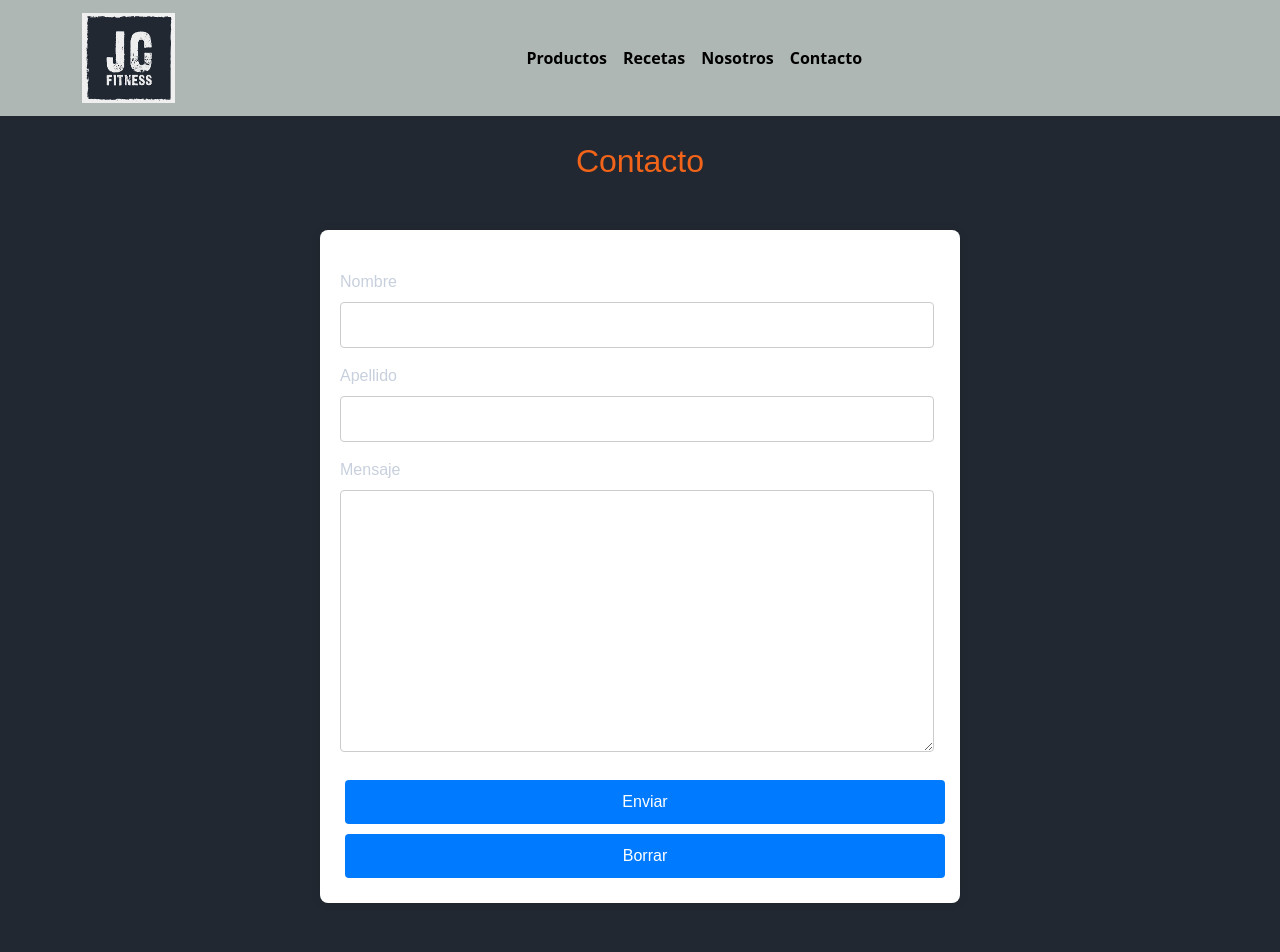
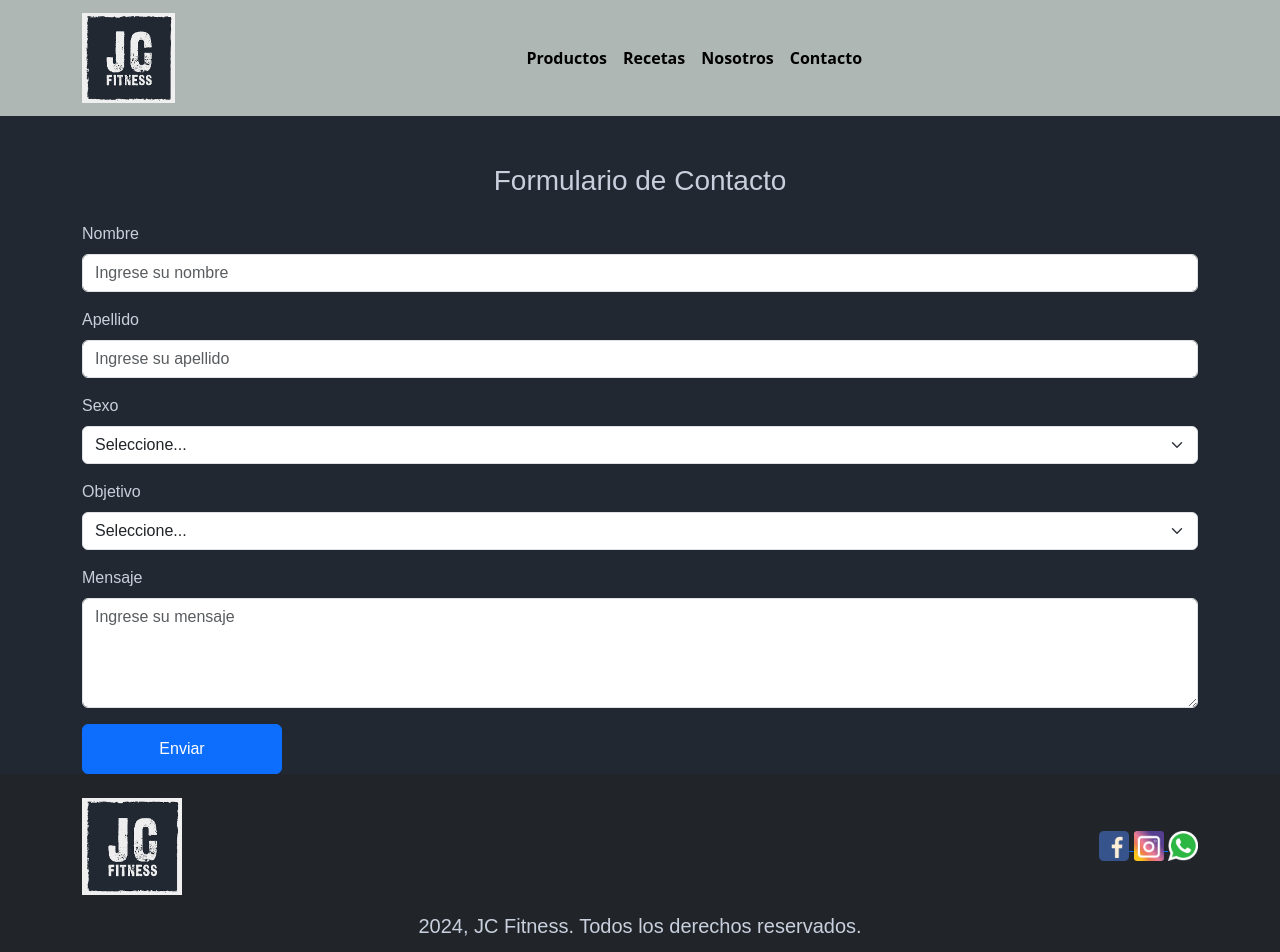
Before and after one commit to Juanrs91/jcsuplementos, a plain HTML site: page pages/contacto.html in a window 1280 px wide. Shown: the top 952 px of the page. Drawn offline with nearby package versions, Linux system fonts and the light colour scheme.

Commit message:
contactofull

```diff
--- a/estilo/archivo.css
+++ b/estilo/archivo.css
@@ -84,18 +84,8 @@ p{
     color: #222831;
 }
 
-.nosotros{
-    border: none;
-    width: 30%;
-    margin-left: 35.75%;
-    text-align: left;
-    overflow: hidden;
-}
-.bannernosotros{
-    border: 1px,solid, black;
-    margin-left: 35.75%;
-    margin-top: 2%;
-}
+
+
 
 .contacto {
     width: 50%;
@@ -105,36 +95,6 @@ p{
     border-radius: 8px;
     box-shadow: 0 0 10px rgba(0, 0, 0, 0.1);
     overflow: hidden;
-}
-
-form{
-    margin-top: 20px;
-}
-
-label{
-    display: block;
-    margin-bottom: 8px;
-}
-
-input, textarea{
-    width: 99%;
-    padding: 10px;
-    margin-bottom: 16px;
-    border: 1px solid #ccc;
-    border-radius: 4px;
-}
-
-button {
-    width: 100%;
-    padding: 10px;
-    background-color: #007bff;
-    color: #fff;
-    border: none;
-    border-radius: 4px;
-    margin: 5px;
-}
-.product{
-    margin-left: 35%;
 }
 
 .copy {
--- a/pages/contacto.html
+++ b/pages/contacto.html
@@ -41,21 +41,45 @@
         </nav>
     </header>
     <main>
-        <h1>Contacto</h1>
-            <div class="contacto">
-                <form id="contactForm" action="" method="post" enctype="text/plain">
-                <label for="nombre">Nombre</label>
-                <input type="text" name="nombre">
-                <label for="apellido">Apellido</label>
-                <input type="text" name="apellido">
-                <label for="mensaje">Mensaje</label>
-                <textarea name="mensaje" id="" cols="30" rows="10"></textarea>
-                <button type="submit">Enviar</button>
-                <button type="reset">Borrar</button>
-                </form>
-            </div>
+        <div class="container mt-5">
+            <h2 class="text-center mb-4">Formulario de Contacto</h2>
+            <form>
+                <div class="mb-3">
+                    <label for="nombre" class="form-label">Nombre</label>
+                    <input type="text" class="form-control" id="nombre" placeholder="Ingrese su nombre" required>
+                </div>
+                <div class="mb-3">
+                    <label for="apellido" class="form-label">Apellido</label>
+                    <input type="text" class="form-control" id="apellido" placeholder="Ingrese su apellido" required>
+                </div>
+                <div class="mb-3">
+                    <label for="sexo" class="form-label">Sexo</label>
+                    <select class="form-select" id="sexo" required>
+                        <option value="">Seleccione...</option>
+                        <option value="masculino">Masculino</option>
+                        <option value="femenino">Femenino</option>
+                    </select>
+                </div>
+                <div class="mb-3">
+                    <label for="objetivo" class="form-label">Objetivo</label>
+                    <select class="form-select" id="objetivo" required>
+                        <option value="">Seleccione...</option>
+                        <option value="consulta">Consulta</option>
+                        <option value="recetas">Recetas</option>
+                        <option value="rutina">Rutina de entrenamiento</option>
+                    </select>
+                </div>
+                <div class="mb-3">
+                    <label for="mensaje" class="form-label">Mensaje</label>
+                    <textarea class="form-control" id="mensaje" rows="4" placeholder="Ingrese su mensaje"></textarea>
+                </div>
+                <div class="d-grid">
+                    <button type="submit" class="btn btn-primary">Enviar</button>
+                </div>
+            </form>
+        </div>
     </main>
-    <footer class="bg-dark text-white py-4">
+    <footer class="bg-dark text-white py-4 mt-auto">
         <div class="container">
             <div class="row align-items-center justify-content-between">
                 <div class="col-md-auto col-6">
```
Also changed, not shown: pages/nosotros.html (+19 -5 lines).
